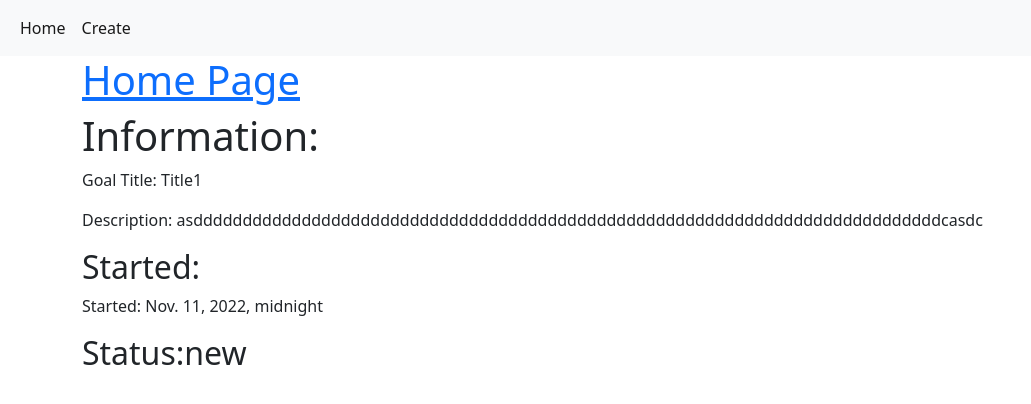
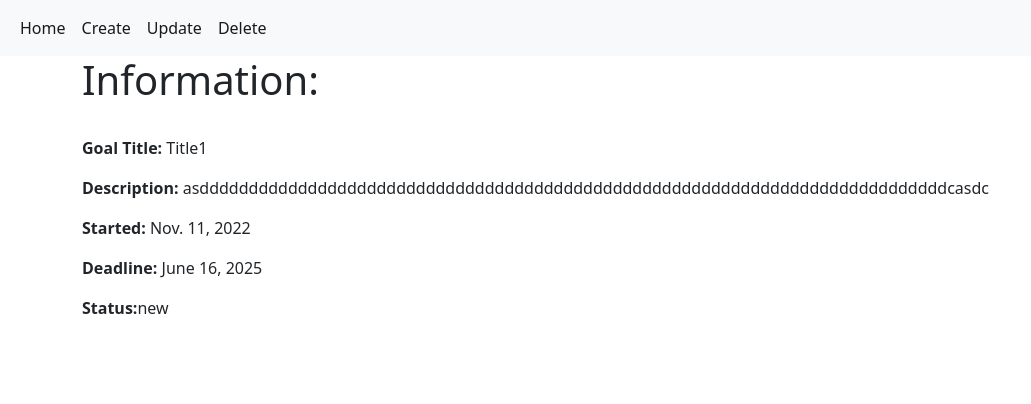
Before and after one commit to Ray888Ray/hw46, a Django app: page /todo/2/ in a window 1280 px wide. Shown: the top 404 px of the page, without its empty margins (0-1031 px from the left). Run offline with Django 4.2, Linux system fonts and the light colour scheme; data comes from the database, SQL or seed files in the repository.

Commit message:
bunch new functions

```diff
--- a/source/source/urls.py
+++ b/source/source/urls.py
@@ -15,11 +15,14 @@ Including another URLconf
 """
 from django.contrib import admin
 from django.urls import path
-from webapp.views import index_views, info_views, add_views
+from webapp.views import index_views, info_views, add_views, updated_view, delete_view
 
 urlpatterns = [
     path('admin/', admin.site.urls),
     path('', index_views, name='index'),
     path('todo/<int:pk>/', info_views, name='info'),
     path('todo/add/', add_views, name='add'),
+    path('todo/<int:pk>/update/', updated_view, name='update'),
+    path('todo/<int:pk>/delete/', delete_view, name='delete'),
+
 ]
--- a/source/webapp/admin.py
+++ b/source/webapp/admin.py
@@ -5,14 +5,13 @@ from webapp.models import ToDo
 # Register your models here.
 
 
-
 class ToDoAdmin(admin.ModelAdmin):
-    list_display = ['id', 'goal', 'content', 'started', 'choice']
+    list_display = ['id', 'goal', 'content', 'started', 'deadline', 'choice']
     list_display_links = ['goal']
     list_filter = ['content']
     search_fields = ['goal', 'content']
     exclude = []
-    readonly_fields = ['started', 'choice']
+    readonly_fields = ['started', 'deadline', 'choice']
 
 
 admin.site.register(ToDo, ToDoAdmin)
--- a/source/webapp/models.py
+++ b/source/webapp/models.py
@@ -4,10 +4,11 @@ STATUS_CHOICES = [('new', 'Новая'), ('in_progress', 'В процессе'),
 
 
 class ToDo(models.Model):
-    goal = models.CharField(max_length=50, null=False, blank=False, verbose_name='Goal')
-    content = models.TextField(max_length=3000, null=True, blank=True, verbose_name='Description')
-    started = models.DateTimeField(auto_now_add=True, verbose_name='Started')
-    choice = models.CharField(max_length=20, choices=STATUS_CHOICES, default=STATUS_CHOICES[0][0], verbose_name='Choice')
+    goal = models.CharField(max_length=10, null=False, blank=False, verbose_name='Goal')
+    content = models.TextField(max_length=300, null=True, blank=True, verbose_name='Description')
+    started = models.DateField(auto_now_add=True, verbose_name='Started')
+    deadline = models.DateField(null=True, blank=True, verbose_name='Deadline')
+    choice = models.CharField(max_length=15, choices=STATUS_CHOICES, default=STATUS_CHOICES[0][0], verbose_name='Choice')
 
     def __str__(self):
         return f'{self.pk}.{self.goal}'
--- a/source/webapp/templates/base.html
+++ b/source/webapp/templates/base.html
@@ -22,9 +22,7 @@
         <li class="nav-item">
           <a class="nav-link active" aria-current="page" href="{% url 'index' %}">Home</a>
         </li>
-        <li class="nav-item">
-          <a class="nav-link active" href="{% url 'add' %}">Create</a>
-        </li>
+          {% block menu %}{% endblock %}
       </ul>
     </div>
   </div>
--- a/source/webapp/templates/info.html
+++ b/source/webapp/templates/info.html
@@ -1,11 +1,22 @@
 {% extends 'base.html' %}
+{% block menu %}
+    <li class="nav-item">
+      <a class="nav-link active" href="{% url 'add' %}">Create</a>
+    </li>
+    <li class="nav-item">
+      <a class="nav-link active" href="{% url 'update' todo.pk %}">Update</a>
+    </li>
+    <li class="nav-item">
+      <a class="nav-link active" href="{% url 'delete' todo.pk %}">Delete</a>
+    </li>
+{% endblock %}
 {% block content %}
 {% csrf_token %}
-<h1><a href="{% url 'index' %}">Home Page</a></h1>
-    <h1>Information:</h1>
-    <p>Goal Title: {{ todo.goal }}</p>
-    <p>Description: {{ todo.content }}</p>
-    <h2>Started:</h2>
-    <p>Started: {{ todo.started }}</p>
-    <h2>Status:{{ todo.choice }}</h2>
+    <h1>Information:</h1><br>
+    <p><b>Goal Title:</b> {{ todo.goal }}</p>
+    <p><b>Description:</b> {{ todo.content }}</p>
+    <p><b>Started:</b> {{ todo.started }}</p>
+    <p><b>Deadline:</b> {{ todo.deadline }}</p>
+    <p><b>Status:</b>{{ todo.choice }}</p>
+
 {% endblock %}
```
Also changed, not shown: source/webapp/templates/add.html (+2 -19 lines), source/webapp/templates/index.html (+13 -9 lines).
